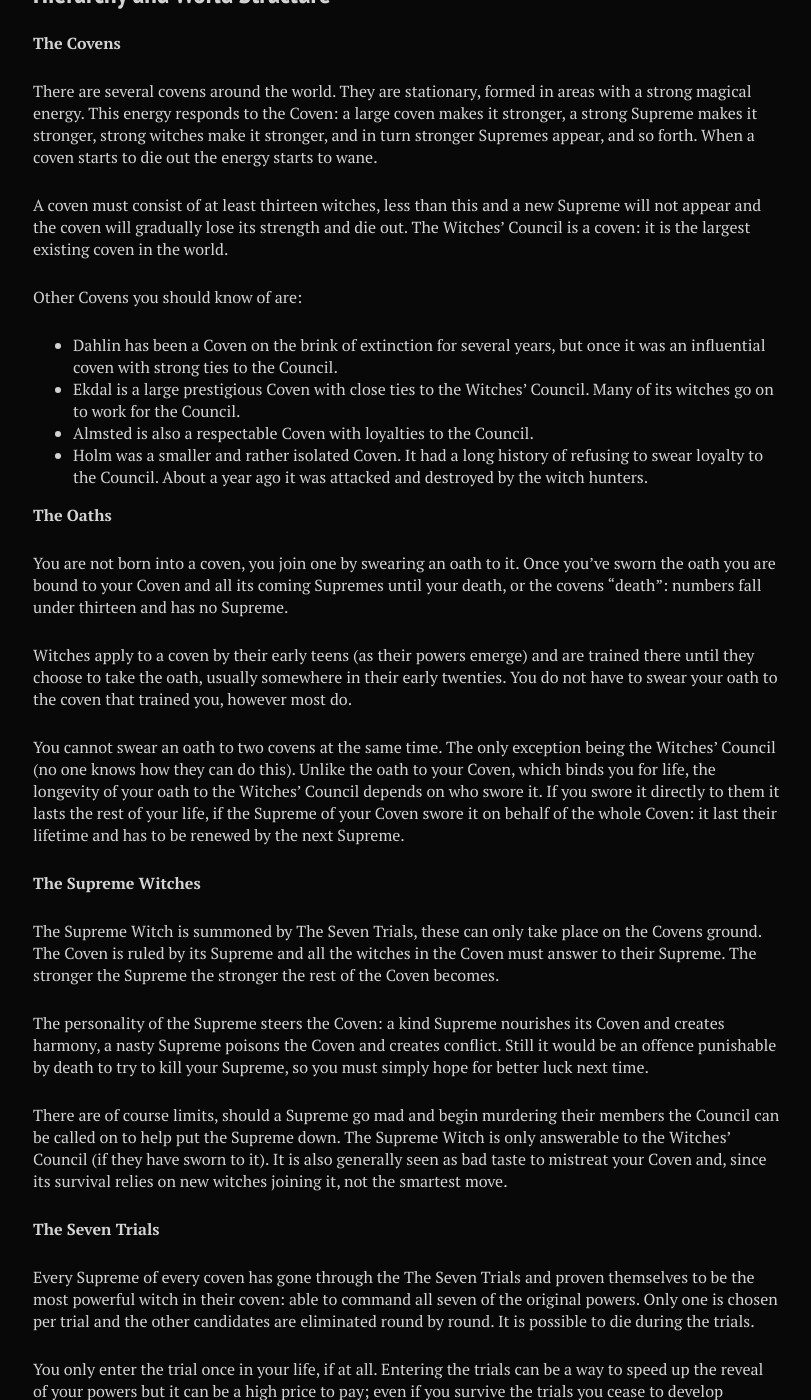
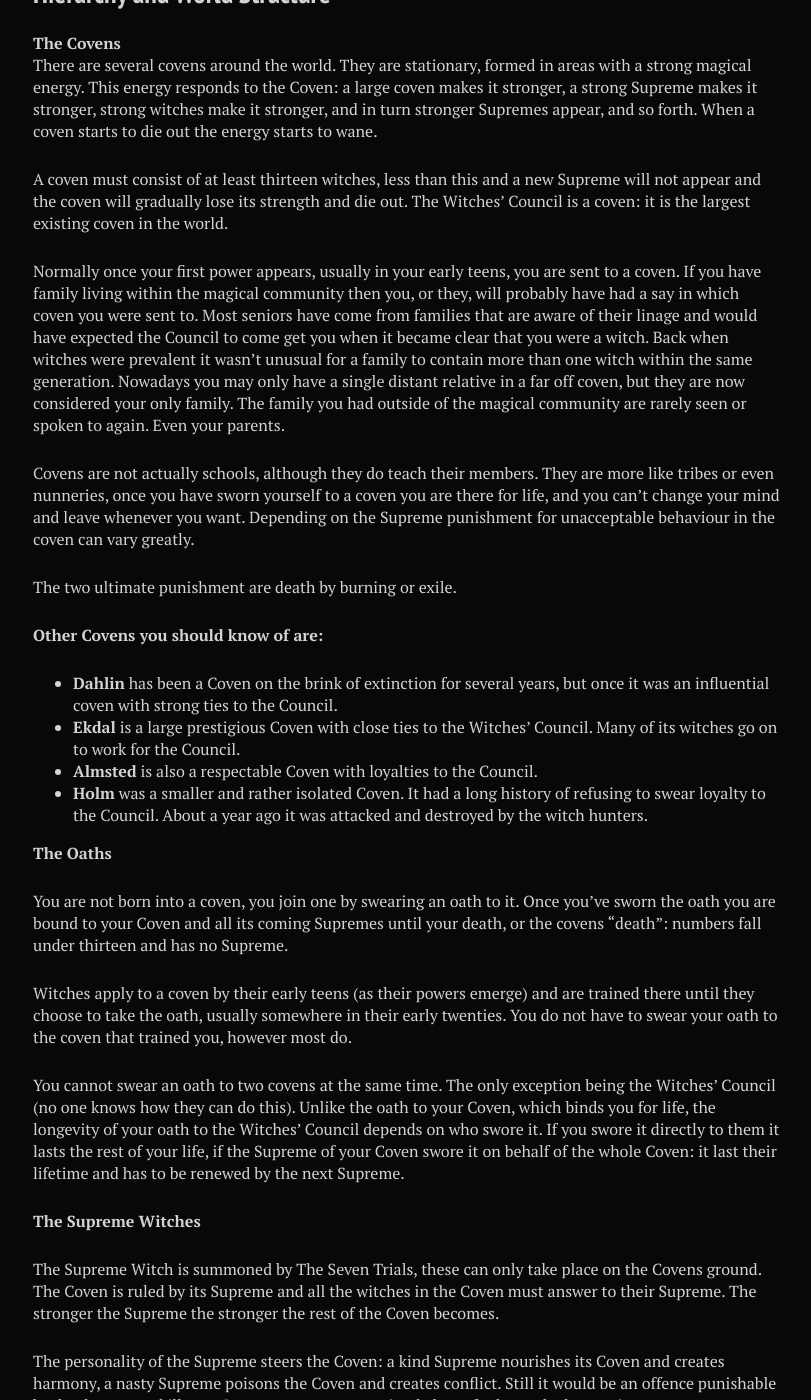
Before and after one commit to stanislavb/en.coven.nu, a Jekyll site: the page built from fictional/index.md, in a window 1280 px wide and 1400 px high, scrolled down 1155 px. Shown: the whole window, without its empty margins (287-1098 px from the left). Built offline with Jekyll 4.4.1, drawn with Linux system fonts in a browser that asks for light colours; nearby versions of some CDN libraries.

Commit message:
Update index.md

```diff
--- a/fictional/index.md
+++ b/fictional/index.md
@@ -36,16 +36,21 @@ This is the situation now. Newly rescued witches arrive at a Swedish coven to di
 ## Hierarchy and World Structure
 
 **The Covens**
-
 There are several covens around the world. They are stationary, formed in areas with a strong magical energy. This energy responds to the Coven: a large coven makes it stronger, a strong Supreme makes it stronger, strong witches make it stronger, and in turn stronger Supremes appear, and so forth. When a coven starts to die out the energy starts to wane.
 
 A coven must consist of at least thirteen witches, less than this and a new Supreme will not appear and the coven will gradually lose its strength and die out. The Witches’ Council is a coven: it is the largest existing coven in the world.
 
-Other Covens you should know of are:
-* Dahlin has been a Coven on the brink of extinction for several years, but once it was an influential coven with strong ties to the Council.
-* Ekdal is a large prestigious Coven with close ties to the Witches’ Council. Many of its witches go on to work for the Council.
-* Almsted is also a respectable Coven with loyalties to the Council.
-* Holm was a smaller and rather isolated Coven. It had a long history of refusing to swear loyalty to the Council. About a year ago it was attacked and destroyed by the witch hunters.
+Normally once your first power appears, usually in your early teens, you are sent to a coven. If you have family living within the magical community then you, or they, will probably have had a say in which coven you were sent to. Most seniors have come from families that are aware of their linage and would have expected the Council to come get you when it became clear that you were a witch. Back when witches were prevalent it wasn’t unusual for a family to contain more than one witch within the same generation. Nowadays you may only have a single distant relative in a far off coven, but they are now considered your only family. The family you had outside of the magical community are rarely seen or spoken to again. Even your parents.
+
+Covens are not actually schools, although they do teach their members. They are more like tribes or even nunneries, once you have sworn yourself to a coven you are there for life, and you can’t change your mind and leave whenever you want. Depending on the Supreme punishment for unacceptable behaviour in the coven can vary greatly.
+
+The two ultimate punishment are death by burning or exile.
+
+**Other Covens you should know of are:**
+* **Dahlin** has been a Coven on the brink of extinction for several years, but once it was an influential coven with strong ties to the Council.
+* **Ekdal** is a large prestigious Coven with close ties to the Witches’ Council. Many of its witches go on to work for the Council.
+* **Almsted** is also a respectable Coven with loyalties to the Council.
+* **Holm** was a smaller and rather isolated Coven. It had a long history of refusing to swear loyalty to the Council. About a year ago it was attacked and destroyed by the witch hunters.
 
 **The Oaths**
 
```
